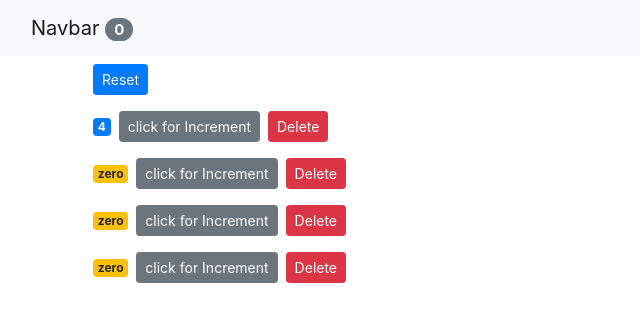
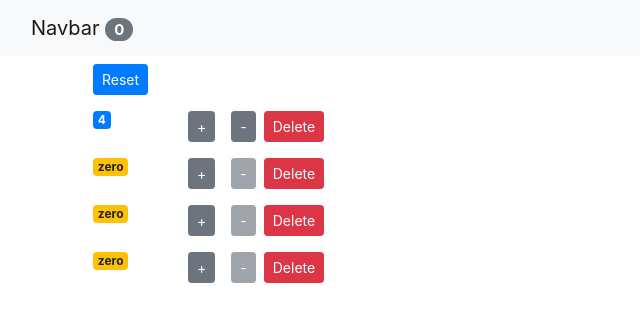
Before and after one commit to karamsetty09/bootstrapapp, a React (Create React App) app: page / in a window 1280 px wide. Shown: the top 322 px of the page, without its empty margins (0-640 px from the left). Built offline with nearby package versions, Linux system fonts and the light colour scheme.

Commit message:
Added delete botton and grid style to cart

```diff
--- a/src/App.js
+++ b/src/App.js
@@ -15,6 +15,28 @@
     ]
 };
 
+// Hooks in java script has three phases mount, updating and unmount.
+// Now to mount using - constructor
+constructor() { // constructor mounting
+  super();
+  console.log("App - Constructor");
+
+
+}
+
+componentDidMount(){
+  // Ajax calls or any rendering can be renderedd
+
+}
+
+componentDidUpdate(){
+
+}
+
+componentWillUnmount(){
+
+}
+
 // handling of counters as a controlled component when event is raised.
 handleIncrement = counter => {
   const counters = [...this.state.counters];
@@ -24,6 +46,15 @@
   this.setState({counters});
   console.log(this.state.counters[0]);
 };
+
+handleDecrement = counter => {
+  const counters = [...this.state.counters];
+  const index = counters.indexOf(counter);
+  counters[index] = {...counter};
+  counters[index].value--;
+  this.setState({counters});
+  console.log(this.state.counters[0]);
+}
 
 
 // function module to handle deleting of counter
@@ -51,6 +82,7 @@
         counters={this.state.counters}
           onReset ={this.handleReset}
           onIncrement={this.handleIncrement}
+          onDecrement={this.handleDecrement}
           onDelete={this.handleDelete}
         />
       </main>
--- a/src/components/counter.jsx
+++ b/src/components/counter.jsx
@@ -8,19 +8,30 @@
     render() {
 
         return (
-        <div>
-
-            <span className={this.getBadgeClasses()}>{this.formatCount()}</span>
+        <div className="row">
+            <div className="col-1">
+                <span className={this.getBadgeClasses()}>{this.formatCount()}</span>
+            </div>
+            <div className="col">
             <button
                 onClick={() => this.props.onIncrement(this.props.counter)}
-                className="btn btn-secondary btn-sm"
-            >click for Increment
-
+                className="btn btn-secondary btn-sm m-2"
+            >+
+            </button>
+            <button
+                onClick={()=> this.props.onDecrement(this.props.counter)}
+                className="btn btn-secondary btn-sm m-2"
+                disabled={this.props.counter.value === 0 ? "disabled" : ""}
+            >-
             </button>
             <button onClick={() => this.props.onDelete(this.props.counter.id)}
-            className="btn btn-danger btn-sm m-2">
+            className="btn btn-danger btn-sm">
                 Delete
             </button>
+            </div>
+
+
+
 
         </div>
         );
--- a/src/components/counters.jsx
+++ b/src/components/counters.jsx
@@ -6,7 +6,7 @@
 
     render() {
 
-      const{onReset, counters, onDelete, onIncrement} = this.props;  // object destructuring
+      const{onReset, counters, onDelete, onIncrement, onDecrement} = this.props;  // object destructuring
 
 
         return (
@@ -19,6 +19,7 @@
               key={counter.id}
               onDelete={onDelete}  // calling delete function
               onIncrement={onIncrement} // calling Increment function
+              onDecrement={onDecrement}
               counter={counter} />
 
             ))}
```
